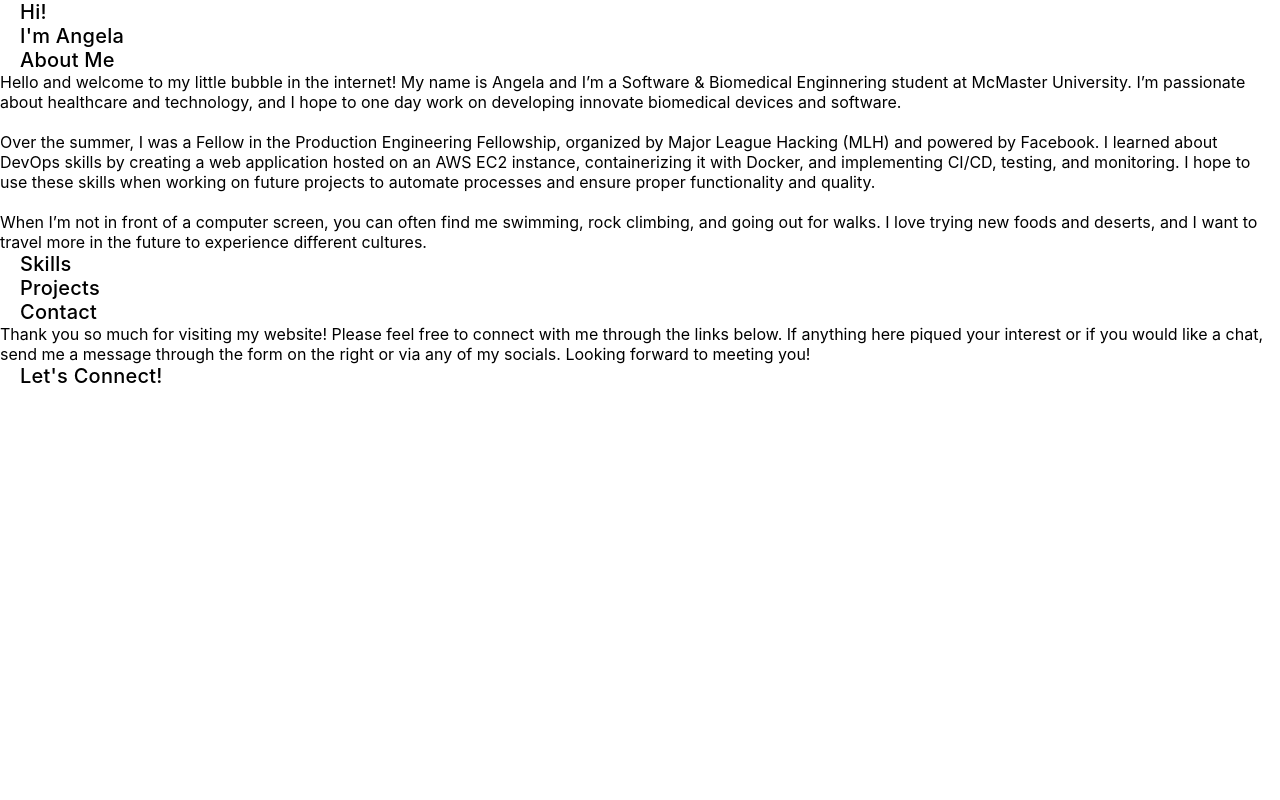
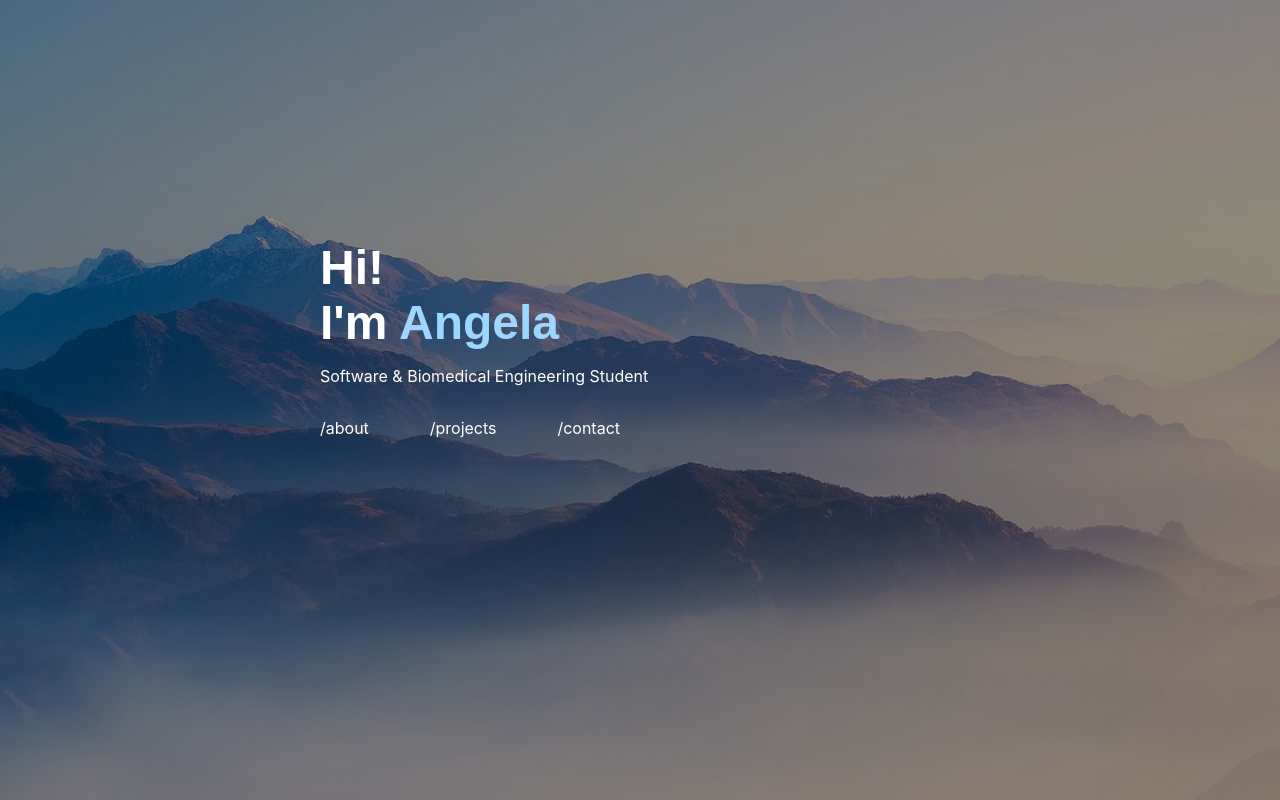
Before and after one commit to angelaw7/angelaw7.github.io-v1, a React (Create React App) app: page / in a window 1280 px wide. Shown: the top 800 px of the page. Built offline with nearby package versions, Linux system fonts and the light colour scheme.

Commit message:
Add background image and style section

```diff
--- a/src/sections/Title.jsx
+++ b/src/sections/Title.jsx
@@ -1,12 +1,56 @@
 import React from 'react'
-import { IonTitle } from '@ionic/react'
+import styled from 'styled-components'
+import background from "../imgs/bgimg.png"
+
+const BgImg = styled.div`
+background-image: linear-gradient( rgba(0, 0, 0, 0.45), rgba(0, 0, 0, 0.45) ),url(${background});
+background-size: cover;
+min-height: 100vh;
+background-repeat: no-repeat;
+`
+
+const TextContainer = styled.div`
+margin: auto;
+width: 50%;
+`
+
+const NameTitle = styled.h1`
+margin: auto;
+color: white;
+padding-top: 30vh;
+font-family: 'Viga', sans-serif;
+font-size: 48px;
+`
+
+const Blue = styled.span`
+color: #9DD6FF;
+`
+
+const SubHeading = styled.p`
+color: white;
+`
+
+const LinkContainer = styled.div`
+display: flex;
+justify-content: space-between;
+max-width: 300px;
+`
+
 const Title = () => {
   return (
-    <div>
-      <IonTitle>
-        Hi!<br/>I'm Angela
-      </IonTitle>
-    </div>
+    <BgImg>
+      <TextContainer>
+        <NameTitle>
+          Hi!<br />I'm <Blue>Angela</Blue>
+        </NameTitle>
+        <SubHeading>Software & Biomedical Engineering Student</SubHeading>
+        <LinkContainer>
+          <SubHeading>/about</SubHeading>
+          <SubHeading>/projects</SubHeading>
+          <SubHeading>/contact</SubHeading>
+        </LinkContainer>
+      </TextContainer>
+    </BgImg>
   )
 }
 
```
Also changed, not shown: src/imgs/bgimg.png (added).
